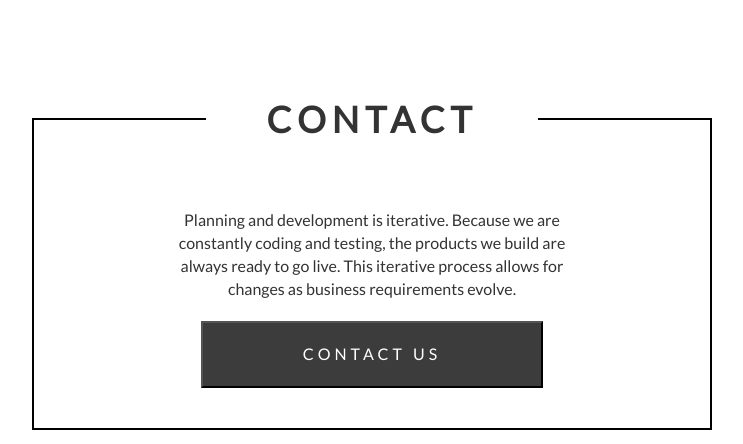
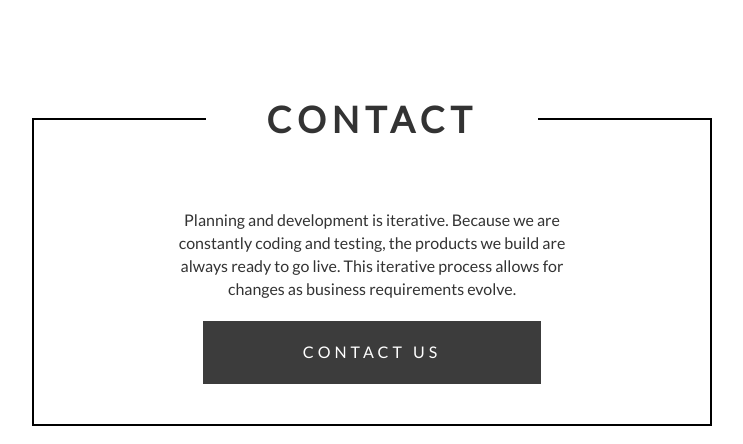
Before and after one commit to sosiak/Design-Lab, a website: page index.html in a window 1280 px wide. Shown: the part 4596-5040 px from the top of the page, without its empty margins (268-1011 px from the left). Drawn offline with nearby package versions, Linux system fonts and the light colour scheme.

Commit message:
delete button border

```diff
--- a/sass/main.sass
+++ b/sass/main.sass
@@ -198,6 +198,7 @@ body
 			letter-spacing: 4px
 			color: white
 			margin-bottom: 20px
+			border: 0
 			&:hover
 				background: rgb(255, 0, 0)
 				font-weight: bold
```
Also changed, not shown: css/main.css, 1 other file.
